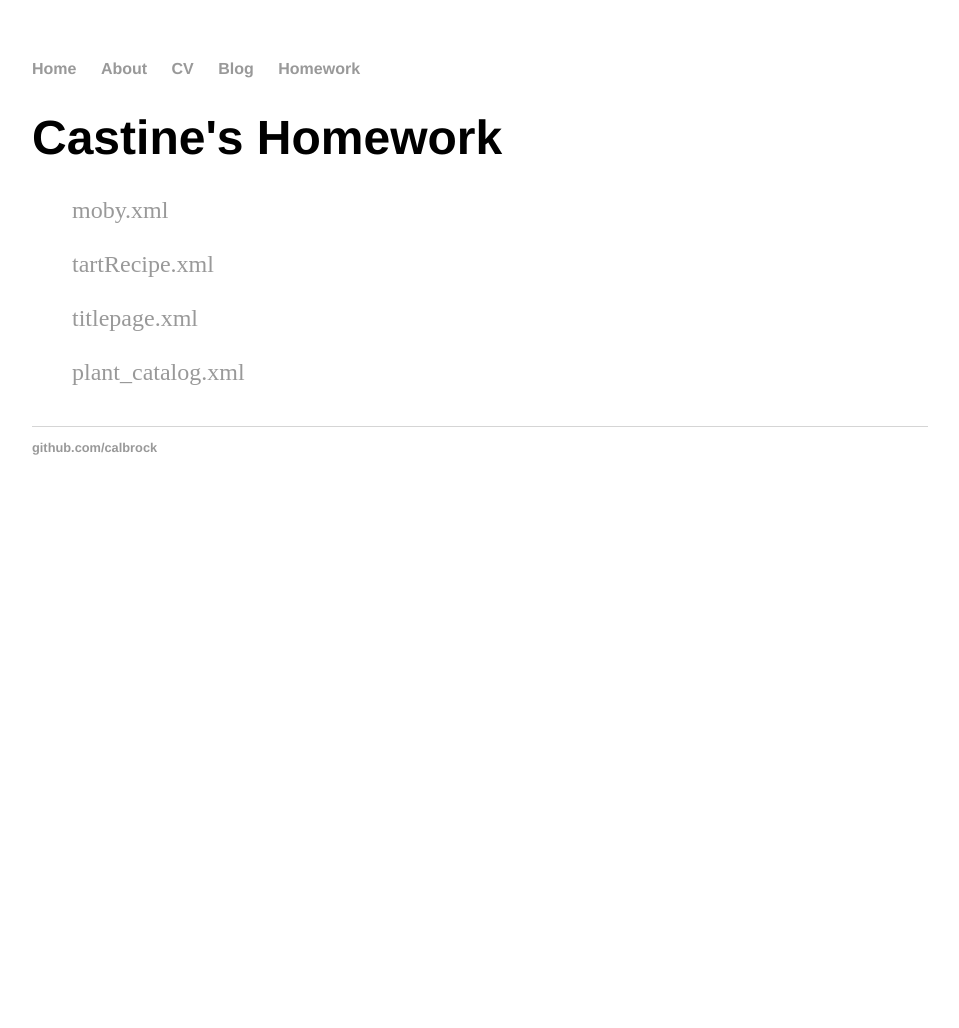
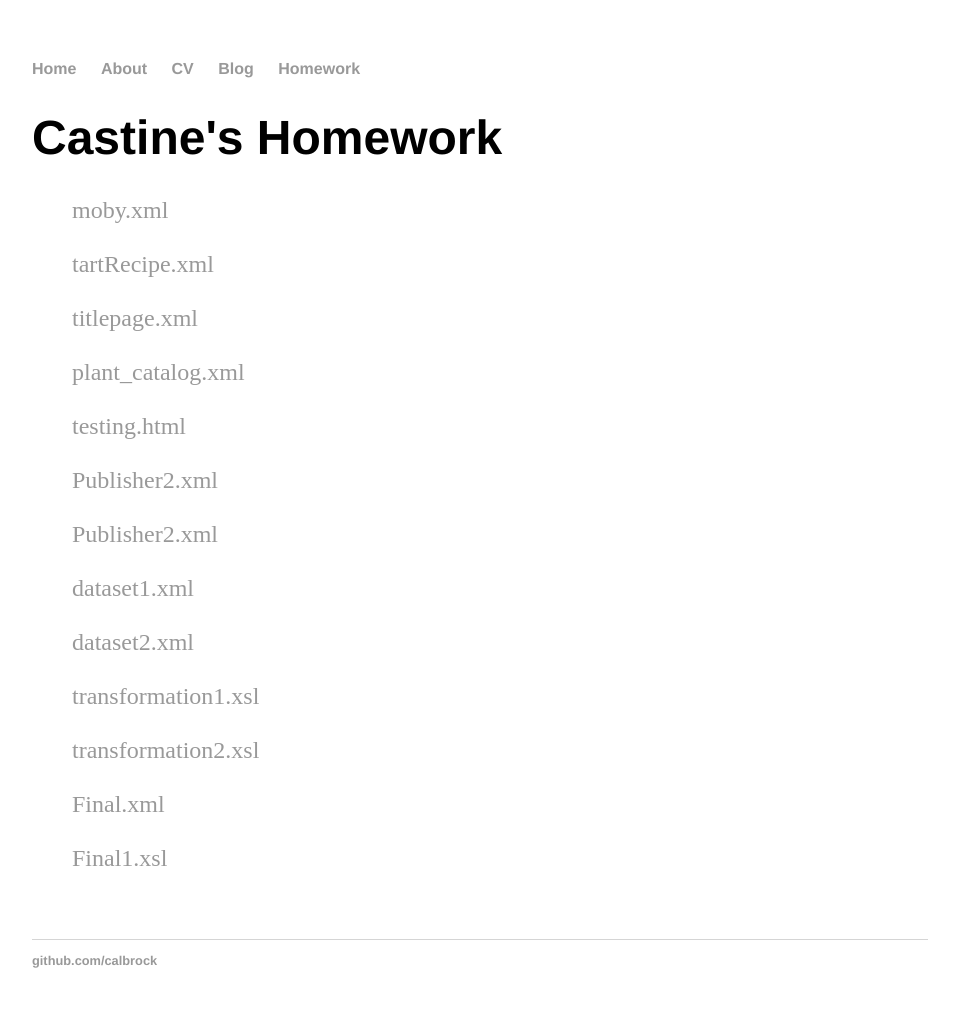
Before and after one commit to calbrock/calbrock.github.io, a Jekyll site: the page built from homework/index.html, in a window 1280 px wide. Shown: the whole page, without its empty margins (160-1119 px from the left). Built offline with Jekyll 4.4.1, drawn with Linux system fonts in a browser that asks for light colours; before the commit the page ends 900 px from its top, so only the background shows below that.

Commit message:
Update index.html

```diff
--- a/homework/index.html
+++ b/homework/index.html
@@ -8,11 +8,21 @@ title: "Castine's Homework"
 		<a href= "moby.xml"> moby.xml</a><br></br>
 		 <a href="tartRecipe.xml"> tartRecipe.xml</a><br></br>
 		<a href="titlepage.xml"> titlepage.xml</a><br></br>
-		<a href="plant_catalog.xml"> plant_catalog.xml</a>
+		<a href="plant_catalog.xml"> plant_catalog.xml</a><br></br>
+		<a href= "testing.html"> testing.html</a><br></br>
+		<a href= "Publisher1.xml"> Publisher2.xml</a><br></br>
+		<a href= "Publisher2"> Publisher2.xml</a><br></br>
+		<a href= "dataset1.xml"> dataset1.xml</a><br></br>
+		<a href= "dataset2.xml"> dataset2.xml</a><br></br>
+		<a href= "transformation1.xsl"> transformation1.xsl</a><br></br>
+		<a href= "transformation2.xsl"> transformation2.xsl</a><br></br>
+		<a href= "Final.xml"> Final.xml</a><br></br>
+		<a href= "Final1.xsl"> Final1.xsl</a><br></br>
+
+
 
 	  {% for post in site.homework %}
 	    <li><span>{{ post.date | date_to_string }}</span> » <a href="{{/moby.xml}}" title="{{moby.xml }}">{{moby.xml}}</a>
-		<span>{{ post.date | date_to_string }}</span> » <a href="{{/testing.html}}" title="{{testing.html}}">{{testing.html}}</a>
 
 		<span>{{ post.date | date_to_string }}</span> » <a href="{{/tartRecipe.xml}}" title="{{tartRecipe.xml}}">{{tartRecipe.xml}}</a>
 		<span>{{ post.date | date_to_string }}</span> » <a href="{{/titlepage.xml}}" title="{{titlepage.xml}}">{{titlepage.xml}}</a>
@@ -22,6 +32,17 @@ title: "Castine's Homework"
 		<span>{{ post.date | date_to_string }}</span> » <a href="{{/journal-list.xml}}" title="{journal-list.xml}}">{journal-list.xml}}</a>
 		<span>{{ post.date | date_to_string }}</span> » <a href="{{/research.xsl}}" title="{research.xsl}}">{research.xsl}}</a>
 		<span>{{ post.date |date_to_string }}</span> » <a href="{{calbrockAssingment6.xquery}}" title={calbrockAssingment6.xquery}}"> {calbrockAssingment6.xquery}}</a>
+		<span>{{ post.date | date_to_string }}</span> » <a href="{{/testing.html}}" title="{{testing.html}}">{{testing.html}}</a>
+		<span>{{ post.date | date_to_string }}</span> » <a href="{{/Publisher1.xml}}" title="{{Publisher1.xml}}">{{Publisher1.xml}}</a>
+		<span>{{ post.date | date_to_string }}</span> » <a href="{{/Publisher2.xml}}" title="{{Publisher2.xml}}">{{Publisher2.xml}}</a>
+		<span>{{ post.date | date_to_string }}</span> » <a href="{{/dataset1.xml}}" title="{{dataset1.xml}}">{{dataset1.xml}}</a>
+		<span>{{ post.date | date_to_string }}</span> » <a href="{{/dataset2.xml}}" title="{{dataset2.xml}}">{{dataset2.xml}}</a>
+		<span>{{ post.date | date_to_string }}</span> » <a href="{{/Final.xml}}" title="{{Final.xml}}">{{Final.xml}}</a>
+		<span>{{ post.date | date_to_string }}</span> » <a href="{{/transformation1.xsl}}" title="{{transformation1.xsl}}">{{transformation1.xsl}}</a>
+		<span>{{ post.date | date_to_string }}</span> » <a href="{{/transformation2.xsl}}" title="{{transformation2.xsl}}">{{transformation2.xsl}}</a>
+		<span>{{ post.date | date_to_string }}</span> » <a href="{{/Final1.xsl}}" title="{{Final1.xsl}}">{{Final1.xsl}}</a>
+
+
 
 
 
```
